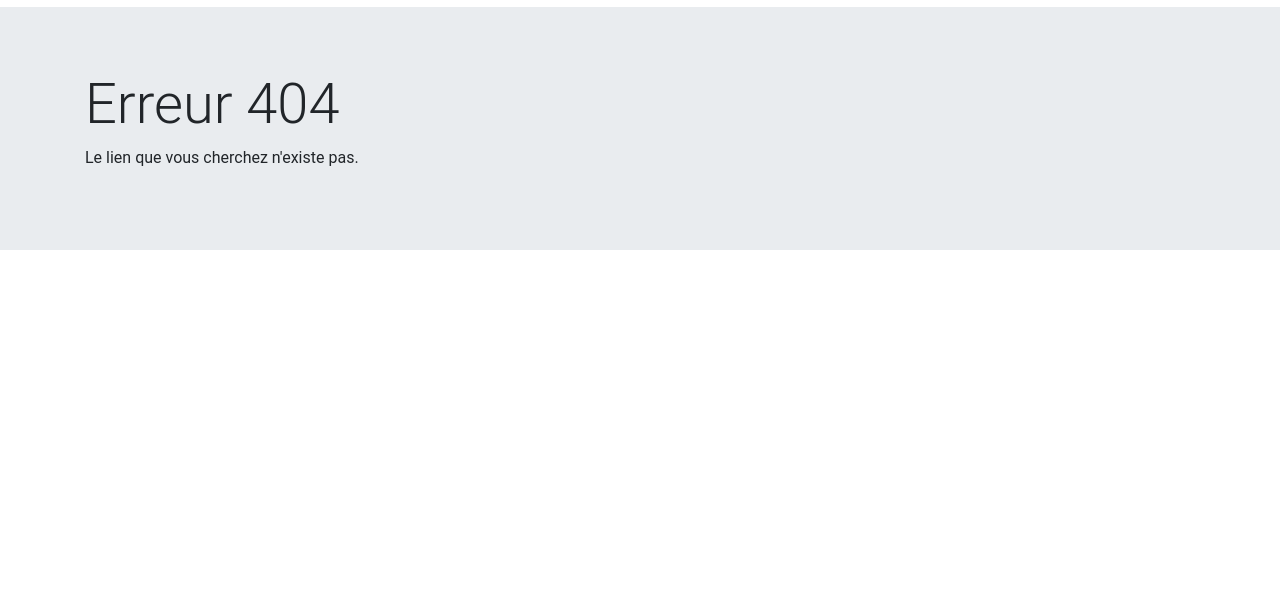
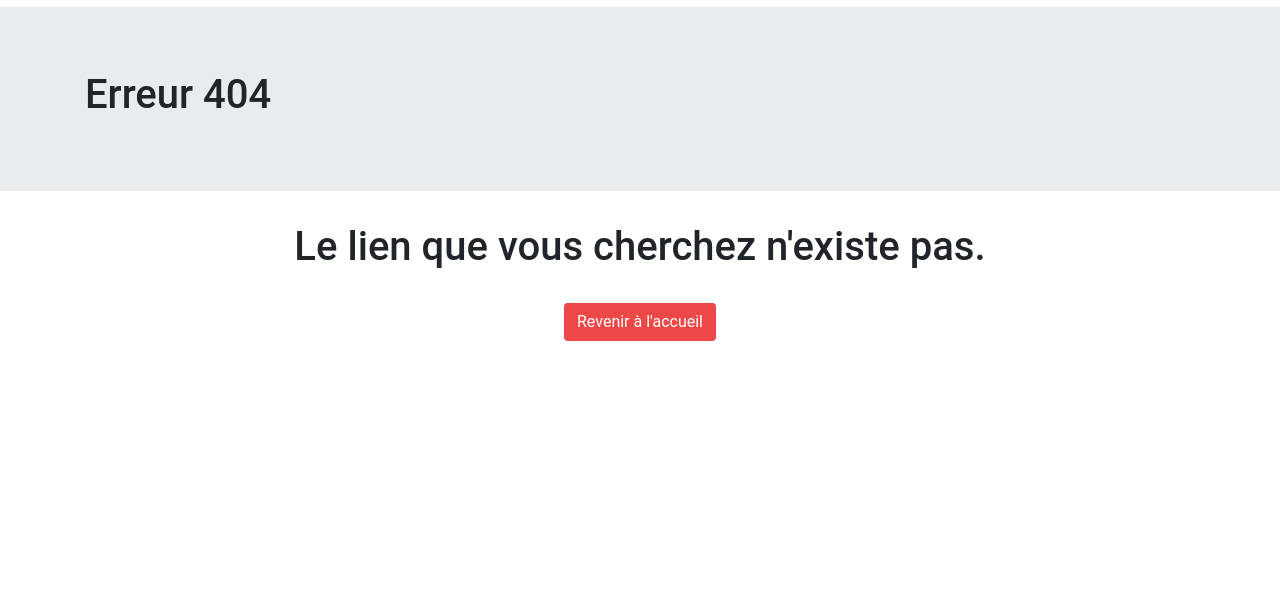
Before and after one commit to SamilErd/Solidarity-Bond, a Symfony app: template templates/error/error404.html.twig in a window 1280 px wide. Shown: the part 71-662 px from the top of the page. Run offline with Twig, Linux system fonts and the light colour scheme; the template is opened without the code that fills it, so the values that code supplies are empty; some libraries are stand-ins or nearby versions.

Commit message:
Error 404 + translation

```diff
--- a/templates/error/error404.html.twig
+++ b/templates/error/error404.html.twig
@@ -9,12 +9,15 @@
 
 	<div class="jumbotron jumbotron-fluid">
 		<div class="container">
-			<h1 class="display-4">Erreur 404</h1>
-            <p>Le lien que vous cherchez n'existe pas.</p>
+			<h1 class="h1-respons">{% trans %}Erreur 404{% endtrans %}</h1>
         </div>
+    </div>
 
+    <div class="container width-responsive text-center mx-auto">
+        <h3 class="h1-respons">{% trans %}Le lien que vous cherchez n'existe pas{% endtrans %}.</h3>
+        <br>
+        <a class="btn btn_form_css" href="/" role="button">{% trans %}Revenir à l'accueil{% endtrans %}</a>
     </div>
 
 
-
 {% endblock %}
--- a/templates/reservation/index.html.twig
+++ b/templates/reservation/index.html.twig
@@ -55,7 +55,7 @@
             <li>
               <div class="dropdown">
                 <button class="sbtn btn dropdown-toggle nav-link" type="button" id="dropdownMenuButton" data-toggle="dropdown" aria-haspopup="true" aria-expanded="false">
-                {% trans %}Quand souhaitez vous réserver ?{% endtrans %}
+                {% trans %}Quand souhaitez vous réserver ?{% endtrans%}
                 </button>
                 <div class="dropdown-menu" aria-labelledby="dropdownMenuButton">
                   <a class="dropdown-item" id="button-drop" href="machine">{% trans %}Matin{% endtrans %}</a>
```
Also changed, not shown: templates/main/index.html.twig (+2 -13 lines), 1 other file.
